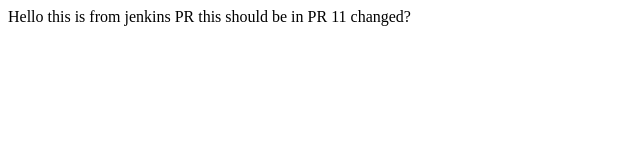
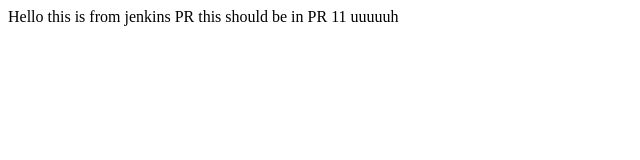
Before and after one commit to karelhala/jenkins-test, a website: page index.html in a window 1280 px wide. Shown: the full height of the page, 0-640 px from the left. Drawn offline with Linux system fonts and the light colour scheme.

Commit message:
Change of index

```diff
--- a/index.html
+++ b/index.html
@@ -6,7 +6,7 @@
     <title>I am in gh pages!</title>
 </head>
 <body>
-    Hello this is from jenkins PR this should be in PR 11 changed?
+    Hello this is from jenkins PR this should be in PR 11 uuuuuh
     <script src="index.js"></script>
     <!-- vendor javascripts -->
 </body>
```
